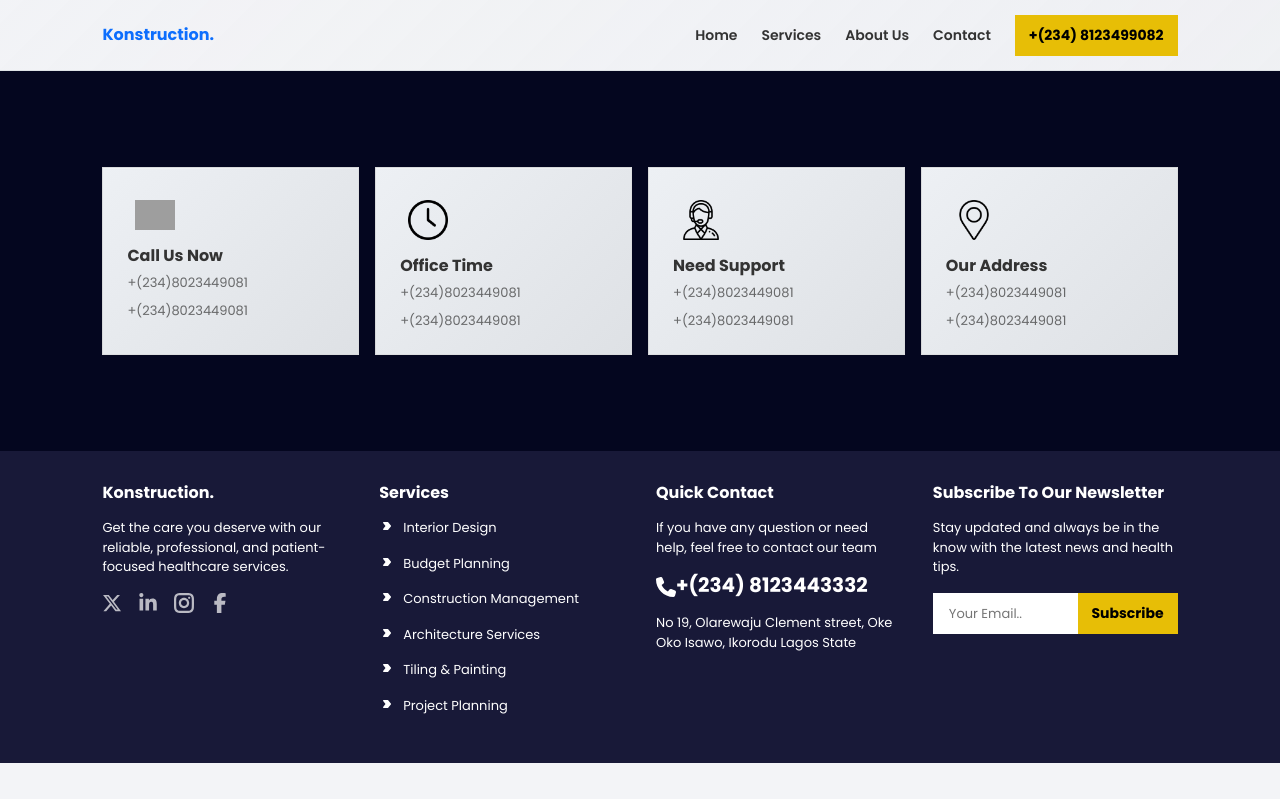
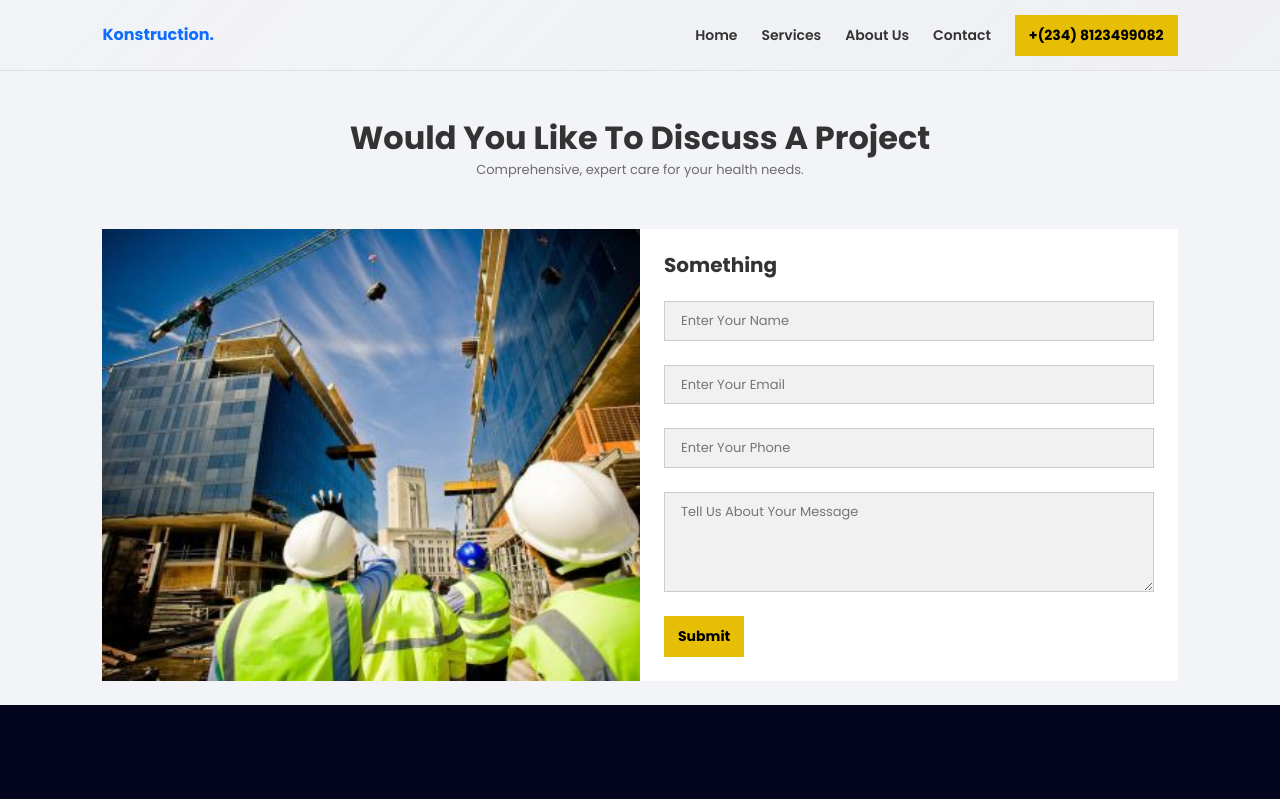
Before and after one commit to Olawoyin1/Construction-Website, a React (Create React App) app: page /contact in a window 1280 px wide. Shown: the top 799 px of the page. Built offline with nearby package versions, Linux system fonts and the light colour scheme; grey boxes are pictures that could not be loaded.

Commit message:
From section added to the contact page

```diff
--- a/src/App.css
+++ b/src/App.css
@@ -18,7 +18,7 @@ small{
   font-size: 13px !important;
 }
 
-input{
+input, textarea{
   padding: 9px 1rem;
   display: block;
   width: 100% !important;
@@ -92,6 +92,49 @@ p{
   font-size: 14px !important;
   color: #333 !important;
 }
+
+
+
+
+
+/* =======FORM STYLES======== */
+.form-grid{
+  display: grid;
+  grid-template-columns: 1fr 1fr;
+  min-height: 400px;
+}
+
+.form-field{
+  background-color: #ffffff;
+}
+
+.form-field input, .form-field textarea{
+  border: 1px solid #ccc;
+  background-color: #f1f1f1 !important;;
+  outline: none !important;
+
+}
+
+.form-field textarea{
+  height: 100px;
+  width: 100%;
+}
+
+
+.form-image{
+  object-fit: cover ;
+  background-color: red;
+}
+
+.form-image img{
+  width: 100%;
+  object-fit: cover;
+  height: 100%;
+}
+
+
+
+
 
 
 /* =====HERO STYLES======== */
@@ -277,8 +320,8 @@ p{
   width: 2.4rem;
   height: 2.4rem;
   font-size: 13px;
-  color: #333 !important;
-  background-color: #e7be06;
+  color: #ffffff;
+  background-color: #181938;
 }
 
 
@@ -337,11 +380,16 @@ p{
 }
 
 
-.trusted-cards, .trusted, .card-bg{
+.trusted-cards, .trusted{
 border: 1px solid #cccccc80;
   background-image: linear-gradient(40deg, #f1f1f1, #E5E8EE);
 }
 
+
+.card-bg{
+  background-color: #04061f;
+  color: #ffffff;
+}
 
 
 
@@ -400,6 +448,11 @@ border: 1px solid #cccccc80;
 
   }
 
+  .form-grid{
+    grid-template-columns: 1fr;
+
+  }
+
 }
 
 
--- /dev/null
+++ b/src/Components/Form.jsx
@@ -0,0 +1,31 @@
+import React from 'react'
+
+const Form = () => {
+  return (
+    <div className='my-4'>
+        <div className="container2">
+        <div className="faq-header text-center my-5">
+            <h2 className='fw-bolder'>Would You Like To Discuss A Project</h2>
+            <small className="muted">Comprehensive, expert care for your health needs.</small>
+        </div>
+            <div className="form-grid">
+                <div className="form-image">
+                    <img src="../../Images/home-post-2-418x315.jpg" alt="" />
+                </div>
+                <div className="form-field">
+                    <form action="" className='p-4 d-flex justify-content-start align-items-start flex-column gap-4'>
+                        <h5 className='fw-bold'>Something</h5>
+                        <input type="text" placeholder='Enter Your Name' />
+                        <input type="email" placeholder='Enter Your Email'/>
+                        <input type="text" placeholder='Enter Your Phone'/>
+                        <textarea name="" placeholder='Tell Us About Your Message' id=""></textarea>
+                        <button className="main-btn">Submit</button>
+                    </form>
+                </div>
+            </div>
+        </div>
+    </div>
+  )
+}
+
+export default Form
--- a/src/Components/Trusted.jsx
+++ b/src/Components/Trusted.jsx
@@ -34,25 +34,40 @@ const Trusted = () => {
                     </div>
                 </div>
                 <div className="trusted d-flex flex-column gap-3 p-3">
-                    <h5 className='fw-bold'>Start Building Now</h5>
-                    <small className="muted">Lorem ipsum, dolor sit amet consectetur adipisicing elit. Sunt aut incidunt saepe quos similique rerum quam porro quia nemo repellendus veniam numquam nesciunt, mollitia voluptate ad praesentium qui, ipsum vitae!</small>
+                    <h6 className='fw-bold'>Start Building Now</h6>
+                    <small className="muted">Lorem ipsum, dolor sit amet consectetur adipisicing elit. Sunt aut incidunt saepe quos similique rerum quam porro quia nemo repellendus </small>
 
-                    <h5 className='fw-bold'>Our Process</h5>
-                    <div className="d-flex gap-3 align-items-center">
+                    <h6 className='fw-bold'>Our Process</h6>
+                    <div className='grid4 gap-3'>
+                        <div className="d-flex gap-1">
                             <MdOutlineDoubleArrow />
-                        <h6>Planning</h6>
+                            <div>
+                                <p className='fw-bold'>Planning</p>
+                                <small className="muted">Lorem ipsum dolor sit amet consectetur adipisicing </small>
                             </div>
-                    <div className="d-flex gap-3 align-items-center">
+                        </div>
+                        <div className="d-flex gap-1">
                             <MdOutlineDoubleArrow />
-                        <h6>Planning</h6>
+                            <div>
+                                <p className='fw-bold'>Design</p>
+                                <small className="muted">Lorem ipsum dolor sit amet consectetur adipisicing </small>
                             </div>
-                    <div className="d-flex gap-3 align-items-center">
+                        </div>
+                        <div className="d-flex gap-1">
                             <MdOutlineDoubleArrow />
-                        <h6>Planning</h6>
+                            <div>
+                                <p className='fw-bold'>Implement</p>
+                                <small className="muted">Lorem ipsum dolor sit amet consectetur adipisicing </small>
                             </div>
-                    <div className="d-flex gap-3 align-items-center">
+                        </div>
+                        <div className="d-flex gap-1">
                             <MdOutlineDoubleArrow />
-                        <h6>Planning</h6>
+                            <div>
+                                <p className='fw-bold'>Hand Over</p>
+                                <small className="muted">Lorem ipsum dolor sit amet consectetur adipisicing </small>
+                            </div>
+                        </div>
+
                     </div>
 
                 </div>
--- a/src/Pages/Contact.jsx
+++ b/src/Pages/Contact.jsx
@@ -1,11 +1,14 @@
 import React from 'react'
 import Navbar from '../Components/Navbar'
 import ContactCard from '../Components/ContactCard'
+import Form from '../Components/Form'
 
 const Contact = () => {
   return (
     <div>
+
         <Navbar />
+        <Form />
         <ContactCard />
     </div>
   )
```
Lines whose indentation alone changed are shown as unchanged.
